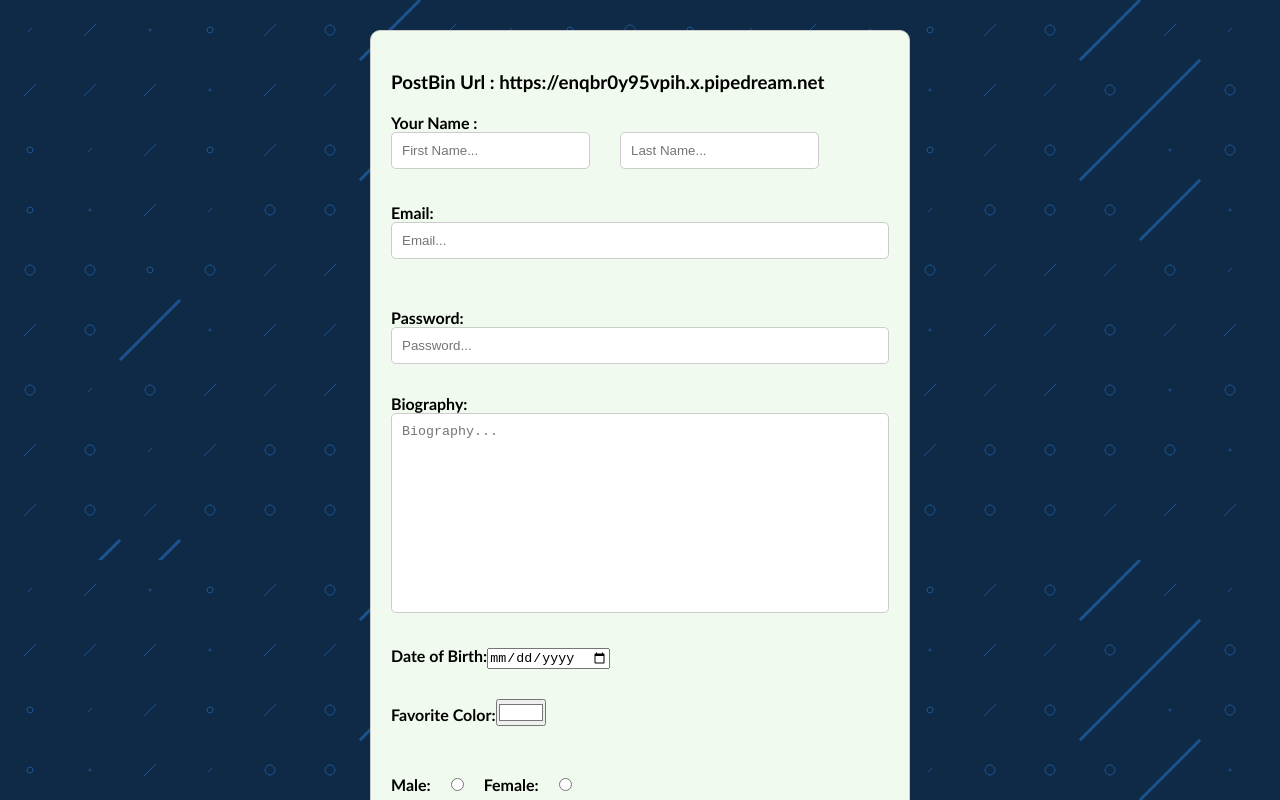
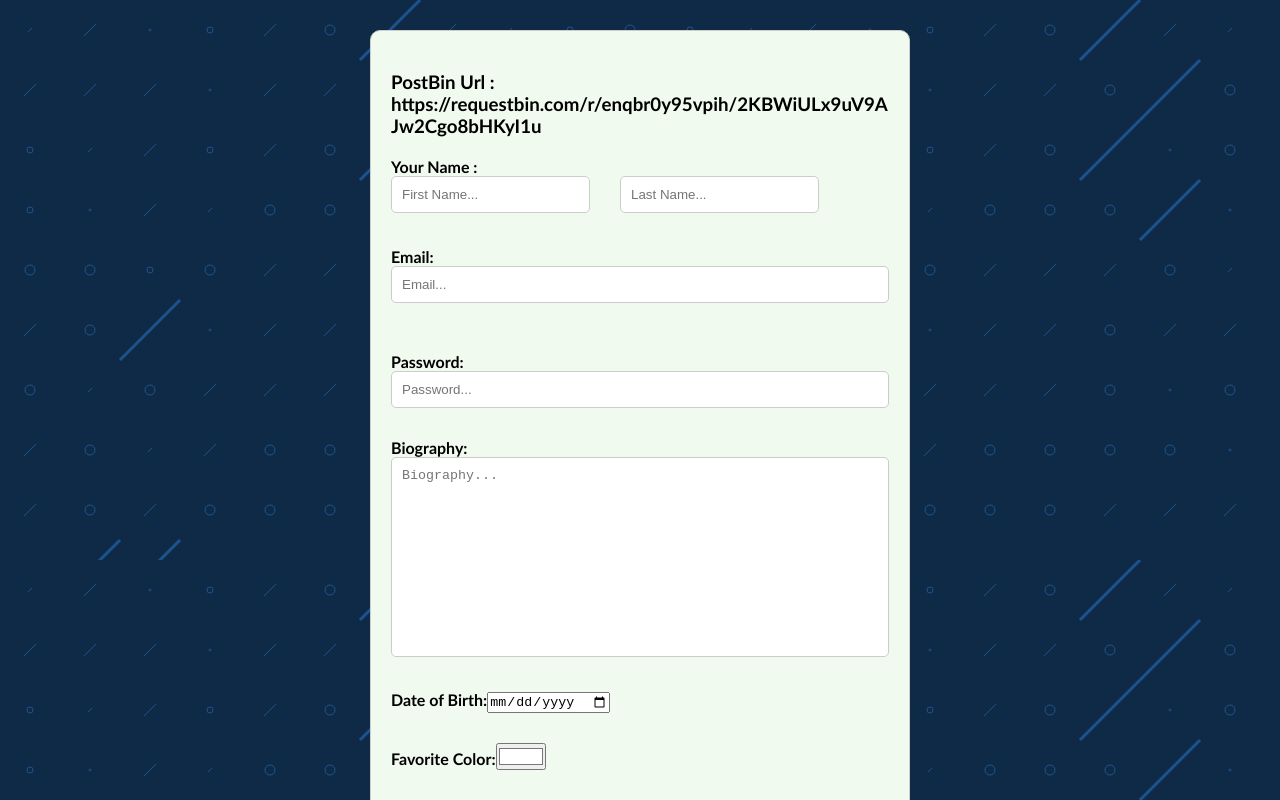
Before and after one commit to Mopcho/nexgen-solution, a React app: page / in a window 1280 px wide. Shown: the top 800 px of the page. Built offline with nearby package versions, Linux system fonts and the light colour scheme.

Commit message:
Changed link

```diff
--- a/src/views/Form/FormView.tsx
+++ b/src/views/Form/FormView.tsx
@@ -41,7 +41,7 @@ export class FormView extends React.Component<FormProps> {
     return (
       <div className="container">
         <FormStyled onSubmit={this.controller.onSubmit}>
-          <h3>PostBin Url : {`${this.controller.postbinService.postbinUrl}`}</h3>
+          <h3>PostBin Url : https://requestbin.com/r/enqbr0y95vpih/2KBWiULx9uV9AJw2Cgo8bHKyI1u</h3>
           <p>Your Name : </p>
           <div className="names-container">
             <div>
--- a/src/views/styles/From.styled.tsx
+++ b/src/views/styles/From.styled.tsx
@@ -12,6 +12,7 @@ const FormStyled = styled.form`
   h3 {
     margin: 0 auto;
     padding: 20px 0;
+    word-wrap: break-word;
   }
 
   span {
```
